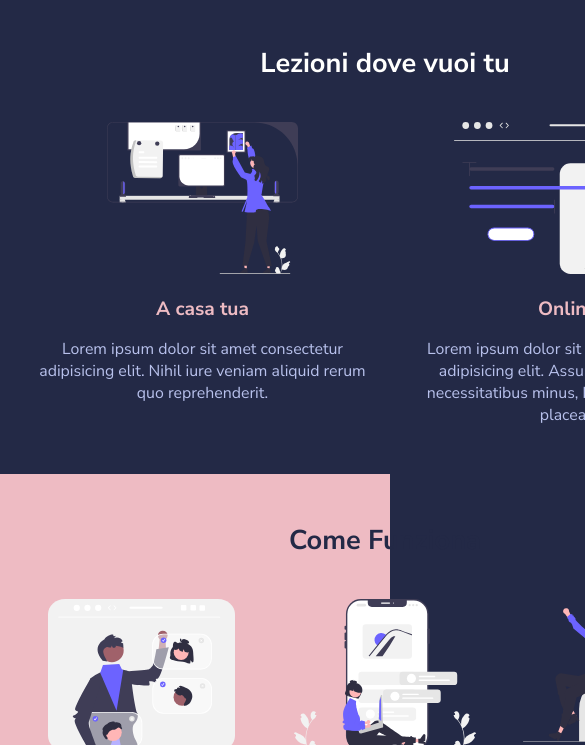
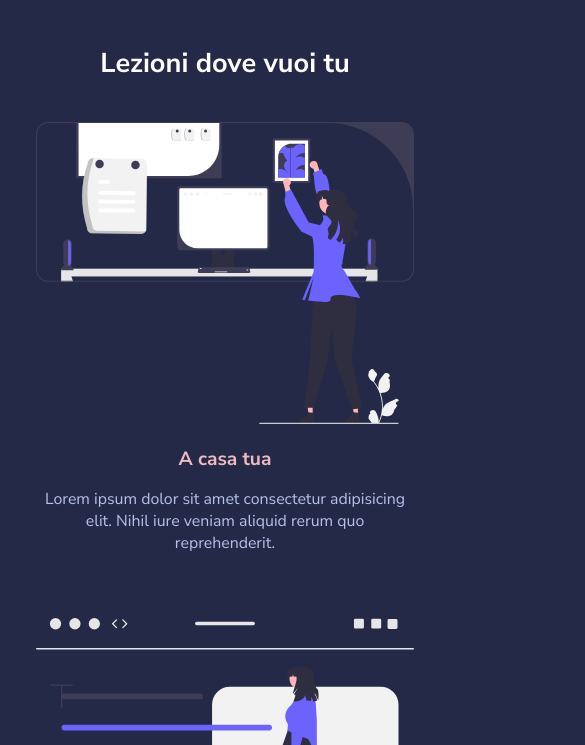
Before and after one commit to AndreaLazzaari/html-css-resp-wannabe, a plain HTML site: page index.html in a window 390 px wide. Shown: the part 99-844 px from the top of the page, 585 px wide, since content can reach past the window. Drawn offline with Linux system fonts and the light colour scheme.

Commit message:
modificato in query 768 h img con percentuale. Non funzionante in query 480

```diff
--- a/css/style.css
+++ b/css/style.css
@@ -157,12 +157,13 @@ img {
 
     /* Lessons section */
     .lessons .col img{
-        height: 152px;
+        height: 100%;
+
     }
 
     /* STEPS SECTION */
     .steps .col img {
-        height: 152px;
+        height: 100%;
     }
 
     /* WHY US SECTION */
@@ -177,18 +178,32 @@ img {
 @media screen and (max-width: 480px){
     /* General Style */
 
+    main{
 
+    }
 
 
     /* LAYOUT */
 
+    .row{
+        display: inline-block;
+    }
 
+    .container{
+        width: 450px;
+        display: flex;
+        flex-direction: column;
 
-
+    }
     /* Lessons section */
 
+    .lessons .col{
+        width: 100%;
+    }
 
-
+    .card{
+        margin-bottom: 4em;
+    }
 
     /* STEPS SECTION */
 
```
